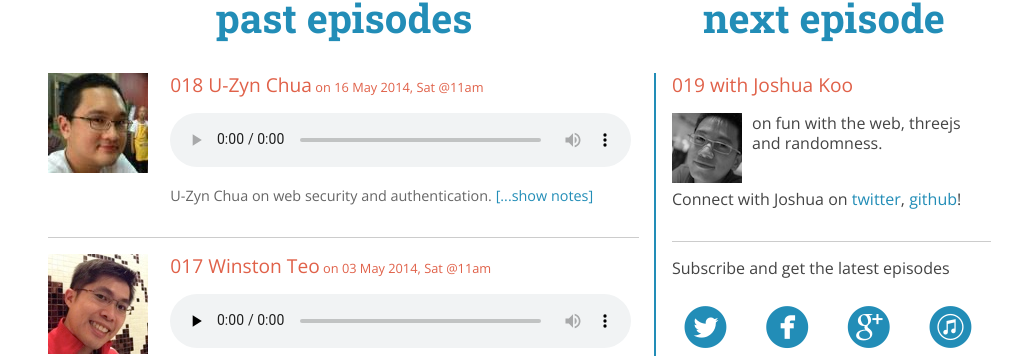
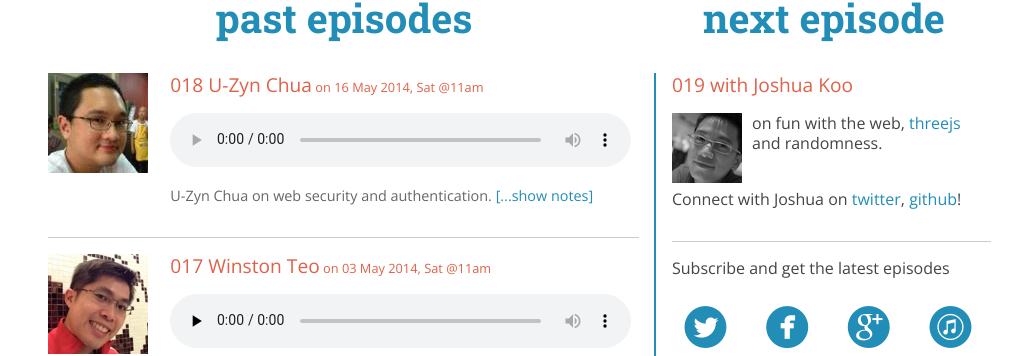
Before and after one commit to webuildsg/live, a Jekyll site: the page built from index.html, in a window 1280 px wide and 900 px high, scrolled down 339 px. Shown: the part 148-504 px from the top of the window, without its empty margins (128-1151 px from the left). Built offline with Jekyll 4.4.1, drawn with Linux system fonts in a browser that asks for light colours; Markdown is read by kramdown in place of the engine named in the settings; part of the change alters nothing that is shown.

```diff
--- a/_config.yml
+++ b/_config.yml
@@ -13,5 +13,5 @@ url: http://live.webuild.sg
 next_guest: Joshua Koo
 next_episode: "019"
 next_profile: /img/019-joshua-koo-profile.jpg
-next_topic: fun with the web, threejs and randomness.
+next_topic: fun with the web, <a href="http://threejs.org/">threejs</a> and randomness.
 next_connect: Connect with Joshua on <a href="https://twitter.com/blurspline">twitter</a>, <a href="https://github.com/zz85">github</a>!
```
